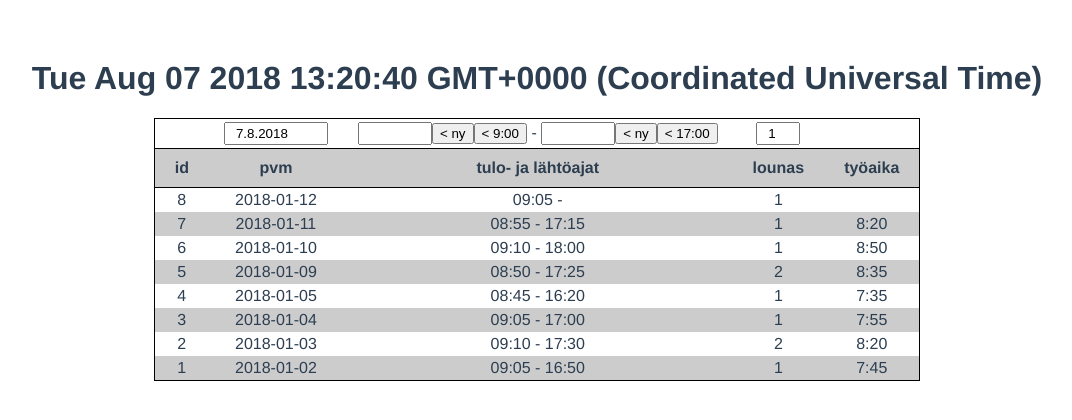
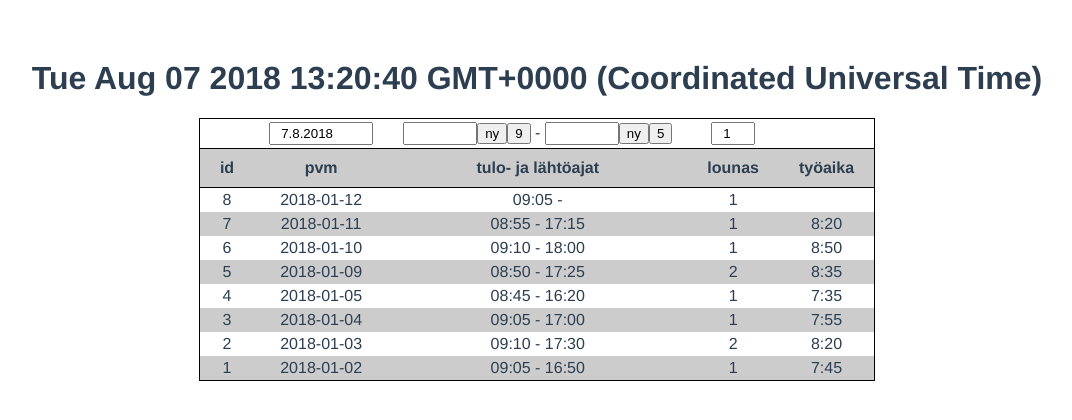
Before and after one commit to tzrissan/tuntikirjanpito, a Vue app: page / in a window 1280 px wide. Shown: the top 420 px of the page, without its empty margins (103-1175 px from the left). Built offline with nearby package versions, Linux system fonts and the light colour scheme; no server answers.

Commit message:
päivämäärien muotoilu suomeksi

```diff
--- a/src/components/Lomake.vue
+++ b/src/components/Lomake.vue
@@ -9,12 +9,12 @@
                     <td><input type="text" id="date" maxlength="10" v-model="date"/></td>
                     <td>
                         <input type="text" id="tuloaika" maxlength="5" v-model="tuloaika"/>
-                        <input type="button" value="< ny" v-on:click="tulinJust()"/>
-                        <input type="button" value="< 9:00" v-on:click="tulinYsilt()"/>
+                        <input type="button" value="ny" v-on:click="tulinJust()"/>
+                        <input type="button" value="9" v-on:click="tulinYsilt()"/>
                         -
                         <input type="text" id="lahtoaika" v-model="lahtoaika"/>
-                        <input type="button" value="< ny" v-on:click="meenIhanKohta()"/>
-                        <input type="button" value="< 17:00" v-on:click="meenViidelta()"/>
+                        <input type="button" value="ny" v-on:click="meenIhanKohta()"/>
+                        <input type="button" value="5" v-on:click="meenViidelta()"/>
                     </td>
                     <td><input type="number" id="lounaita" v-model="lounaita" min="0"/></td>
                     <td>
@@ -34,7 +34,7 @@
                 <tr v-for="tyoaika in laskevassaJarjestyksessa(tyoajat.merkinnat)" v-bind:key="tyoaika.id"
                     v-on:click="edit(tyoaika)">
                     <td>{{ tyoaika.id }}</td>
-                    <td>{{ tyoaika.date | moment("D.M.YYYY") }}</td>
+                    <td>{{ tyoaika.date | moment("dd D.M.YYYY") }}</td>
                     <td>{{ tyoaika.tuloaika }} - {{ tyoaika.lahtoaika }}</td>
                     <td>{{ tyoaika.lounaita }}</td>
                     <td>{{ aika(tyoaika.tuloaika, tyoaika.lahtoaika) }}</td>
--- a/src/main.js
+++ b/src/main.js
@@ -1,10 +1,11 @@
 import Vue from 'vue'
 import App from './App.vue'
 
-Vue.config.productionTip = false
+const moment = require('moment');
+require('moment/locale/fi');
 
-Vue.use(require('vue-moment'));
-
+Vue.config.productionTip = false;
+Vue.use(require('vue-moment'), { moment });
 new Vue({
     render: h => h(App)
-}).$mount('#app')
+}).$mount('#app');
```
